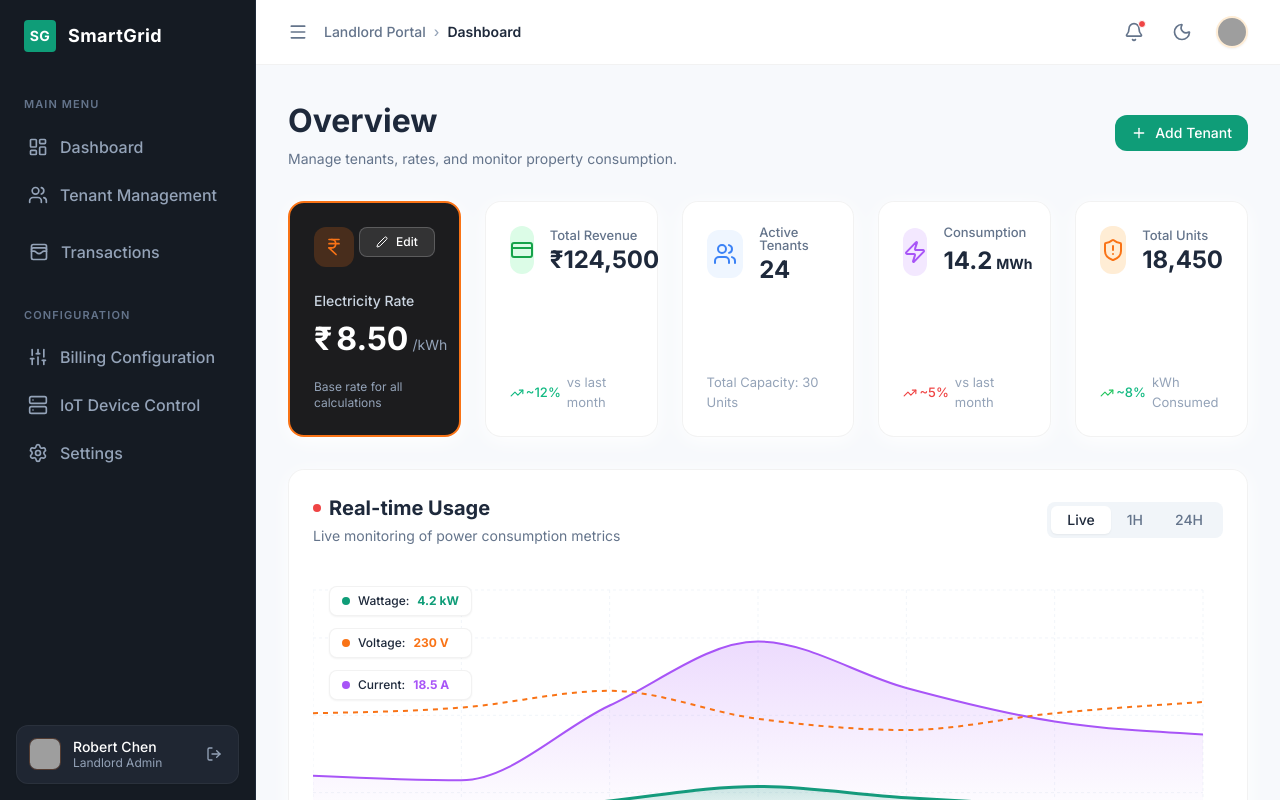
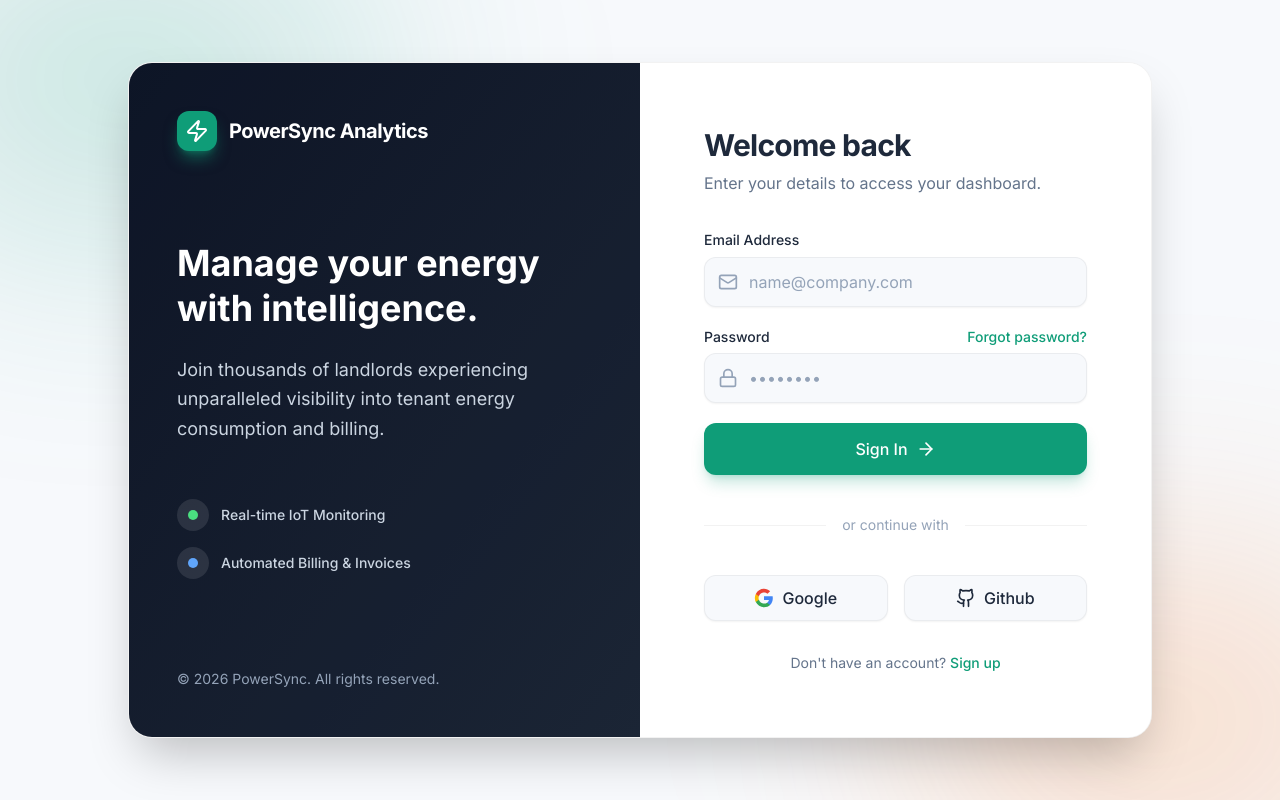
Before and after one commit to Kartikkala/power_sync_frontend, a React (Vite) app: page /auth in a window 1280 px wide. Built offline with nearby package versions, Linux system fonts and the light colour scheme; grey boxes are pictures that could not be loaded.

Commit message:
Added auth routes

```diff
--- a/package.json
+++ b/package.json
@@ -13,6 +13,7 @@
     "lucide-react": "^0.577.0",
     "react": "^19.2.4",
     "react-dom": "^19.2.4",
+    "react-router-dom": "^7.14.2",
     "recharts": "^3.8.0"
   },
   "devDependencies": {
--- /dev/null
+++ b/src/components/AuthPage.jsx
@@ -0,0 +1,164 @@
+import React, { useState } from 'react';
+import { Mail, Lock, User, ArrowRight, Github, Zap } from 'lucide-react';
+import { Link } from 'react-router-dom';
+
+const AuthPage = () => {
+  const [isLogin, setIsLogin] = useState(true);
+
+  return (
+    <div className="min-h-screen flex items-center justify-center bg-bg relative overflow-hidden">
+      {/* Background Decorative Elements */}
+      <div className="absolute top-[-10%] left-[-10%] w-[40%] h-[40%] rounded-full bg-accent-primary/20 blur-[120px] pointer-events-none" />
+      <div className="absolute bottom-[-10%] right-[-10%] w-[40%] h-[40%] rounded-full bg-accent-orange/20 blur-[120px] pointer-events-none" />
+
+      {/* Main Container */}
+      <div className="w-full max-w-5xl flex flex-col md:flex-row bg-card rounded-3xl shadow-2xl border border-divider overflow-hidden z-10 m-4">
+
+        {/* Left Side: Branding & Info */}
+        <div className="hidden md:flex flex-col justify-between w-1/2 p-12 bg-gradient-to-br from-slate-900 to-slate-800 text-white relative overflow-hidden">
+          {/* Subtle overlay overlaying the gradient */}
+          <div className="absolute inset-0 bg-black/10 z-0"></div>
+
+          <div className="relative z-10 flex items-center gap-3">
+            <div className="w-10 h-10 rounded-xl bg-accent-primary flex items-center justify-center shadow-lg shadow-accent-primary/50">
+              <Zap className="w-6 h-6 text-white" />
+            </div>
+            <span className="text-xl font-bold tracking-tight">PowerSync Analytics</span>
+          </div>
+
+          <div className="relative z-10 space-y-6 max-w-md">
+            <h1 className="text-4xl font-bold leading-tight">
+              Manage your energy <br /> with intelligence.
+            </h1>
+            <p className="text-slate-300 text-lg leading-relaxed">
+              Join thousands of landlords experiencing unparalleled visibility into tenant energy consumption and billing.
+            </p>
+
+            {/* Quick Stats or Features */}
+            <div className="pt-8 space-y-4">
+              <div className="flex items-center gap-3">
+                <div className="w-8 h-8 rounded-full bg-white/10 flex items-center justify-center">
+                  <div className="w-2.5 h-2.5 rounded-full bg-green-400"></div>
+                </div>
+                <span className="text-sm font-medium text-slate-300">Real-time IoT Monitoring</span>
+              </div>
+              <div className="flex items-center gap-3">
+                <div className="w-8 h-8 rounded-full bg-white/10 flex items-center justify-center">
+                  <div className="w-2.5 h-2.5 rounded-full bg-blue-400"></div>
+                </div>
+                <span className="text-sm font-medium text-slate-300">Automated Billing & Invoices</span>
+              </div>
+            </div>
+          </div>
+
+          <div className="relative z-10 text-sm text-slate-400">
+            © 2026 PowerSync. All rights reserved.
+          </div>
+        </div>
+
+        {/* Right Side: Auth Form */}
+        <div className="w-full md:w-1/2 p-8 md:p-12 lg:p-16 flex flex-col justify-center bg-card relative">
+
+          <div className="max-w-md w-full mx-auto space-y-8">
+            <div className="text-center md:text-left transition-all duration-300">
+              <h2 className="text-3xl font-bold text-text-primary tracking-tight">
+                {isLogin ? 'Welcome back' : 'Create an account'}
+              </h2>
+              <p className="text-text-secondary mt-2">
+                {isLogin ? 'Enter your details to access your dashboard.' : 'Start your 30-day free trial. No credit card required.'}
+              </p>
+            </div>
+
+            <form className="space-y-5" onSubmit={(e) => { e.preventDefault(); /* Mock Login */ window.location.href="/"; }}>
+              {!isLogin && (
+                <div className="space-y-1.5 animate-in fade-in slide-in-from-bottom-3 duration-500">
+                  <label className="text-sm font-medium text-text-primary">Full Name</label>
+                  <div className="relative">
+                    <User className="absolute left-3.5 top-1/2 -translate-y-1/2 text-text-tertiary w-5 h-5 pointer-events-none" />
+                    <input
+                      type="text"
+                      placeholder="John Doe"
+                      className="w-full pl-11 pr-4 py-3 bg-bg border border-divider rounded-xl text-text-primary placeholder:text-text-tertiary focus:outline-none focus:ring-2 focus:ring-accent-primary/20 focus:border-accent-primary transition-all shadow-sm"
+                      required
+                    />
+                  </div>
+                </div>
+              )}
+
+              <div className="space-y-1.5">
+                <label className="text-sm font-medium text-text-primary">Email Address</label>
+                <div className="relative">
+                  <Mail className="absolute left-3.5 top-1/2 -translate-y-1/2 text-text-tertiary w-5 h-5 pointer-events-none" />
+                  <input
+                    type="email"
+                    placeholder="name@company.com"
+                    className="w-full pl-11 pr-4 py-3 bg-bg border border-divider rounded-xl text-text-primary placeholder:text-text-tertiary focus:outline-none focus:ring-2 focus:ring-accent-primary/20 focus:border-accent-primary transition-all shadow-sm"
+                    required
+                  />
+                </div>
+              </div>
+
+              <div className="space-y-1.5">
+                <div className="flex items-center justify-between">
+                  <label className="text-sm font-medium text-text-primary">Password</label>
+                  {isLogin && <a href="#" className="text-sm font-medium text-accent-primary hover:text-accent-primary-hover transition-colors">Forgot password?</a>}
+                </div>
+                <div className="relative">
+                  <Lock className="absolute left-3.5 top-1/2 -translate-y-1/2 text-text-tertiary w-5 h-5 pointer-events-none" />
+                  <input
+                    type="password"
+                    placeholder="••••••••"
+                    className="w-full pl-11 pr-4 py-3 bg-bg border border-divider rounded-xl text-text-primary placeholder:text-text-tertiary focus:outline-none focus:ring-2 focus:ring-accent-primary/20 focus:border-accent-primary transition-all shadow-sm"
+                    required
+                  />
+                </div>
+              </div>
+
+              <button
+                type="submit"
+                className="w-full py-3.5 px-4 bg-accent-primary hover:bg-accent-primary-hover text-white font-medium rounded-xl shadow-lg shadow-accent-primary/25 transition-all flex items-center justify-center gap-2 group"
+              >
+                {isLogin ? 'Sign In' : 'Create Account'}
+                <ArrowRight className="w-5 h-5 group-hover:translate-x-1 transition-transform" />
+              </button>
+            </form>
+
+            <div className="relative flex items-center py-2">
+              <div className="flex-grow border-t border-divider"></div>
+              <span className="flex-shrink-0 mx-4 text-text-tertiary text-sm">or continue with</span>
+              <div className="flex-grow border-t border-divider"></div>
+            </div>
+
+            <div className="grid grid-cols-2 gap-4">
+              <button className="flex items-center justify-center gap-2 py-2.5 px-4 bg-bg border border-divider hover:bg-slate-50 dark:hover:bg-slate-800 rounded-xl text-text-primary font-medium transition-colors shadow-sm">
+                <svg className="w-5 h-5" viewBox="0 0 24 24">
+                  <path d="M22.56 12.25c0-.78-.07-1.53-.2-2.25H12v4.26h5.92c-.26 1.37-1.04 2.53-2.21 3.31v2.77h3.57c2.08-1.92 3.28-4.74 3.28-8.09z" fill="#4285F4"/>
+                  <path d="M12 23c2.97 0 5.46-.98 7.28-2.66l-3.57-2.77c-.98.66-2.23 1.06-3.71 1.06-2.86 0-5.29-1.93-6.16-4.53H2.18v2.84C3.99 20.53 7.7 23 12 23z" fill="#34A853"/>
+                  <path d="M5.84 14.09c-.22-.66-.35-1.36-.35-2.09s.13-1.43.35-2.09V7.07H2.18C1.43 8.55 1 10.22 1 12s.43 3.45 1.18 4.93l2.85-2.22.81-.62z" fill="#FBBC05"/>
+                  <path d="M12 5.38c1.62 0 3.06.56 4.21 1.64l3.15-3.15C17.45 2.09 14.97 1 12 1 7.7 1 3.99 3.47 2.18 7.07l3.66 2.84c.87-2.6 3.3-4.53 6.16-4.53z" fill="#EA4335"/>
+                </svg>
+                Google
+              </button>
+              <button className="flex items-center justify-center gap-2 py-2.5 px-4 bg-bg border border-divider hover:bg-slate-50 dark:hover:bg-slate-800 rounded-xl text-text-primary font-medium transition-colors shadow-sm">
+                <Github className="w-5 h-5" />
+                Github
+              </button>
+            </div>
+
+            <p className="text-center text-sm text-text-secondary">
+              {isLogin ? "Don't have an account?" : "Already have an account?"}{' '}
+              <button
+                onClick={() => setIsLogin(!isLogin)}
+                className="font-medium text-accent-primary hover:text-accent-primary-hover transition-colors"
+              >
+                {isLogin ? 'Sign up' : 'Sign in'}
+              </button>
+            </p>
+          </div>
+        </div>
+      </div>
+    </div>
+  );
+};
+
+export default AuthPage;
--- a/src/main.jsx
+++ b/src/main.jsx
@@ -2,13 +2,20 @@ import { StrictMode } from 'react'
 import { createRoot } from 'react-dom/client'
 import { Provider } from 'react-redux'
 import { store } from './store'
+import { BrowserRouter, Routes, Route } from 'react-router-dom'
 import './index.css'
 import App from './App.jsx'
+import AuthPage from './components/AuthPage.jsx'
 
 createRoot(document.getElementById('root')).render(
   <StrictMode>
     <Provider store={store}>
-      <App />
+      <BrowserRouter>
+        <Routes>
+          <Route path="/auth" element={<AuthPage />} />
+          <Route path="/*" element={<App />} />
+        </Routes>
+      </BrowserRouter>
     </Provider>
   </StrictMode>,
 )
```
Also changed, not shown: 1 other file (tests, documents, lock files or other folders).
